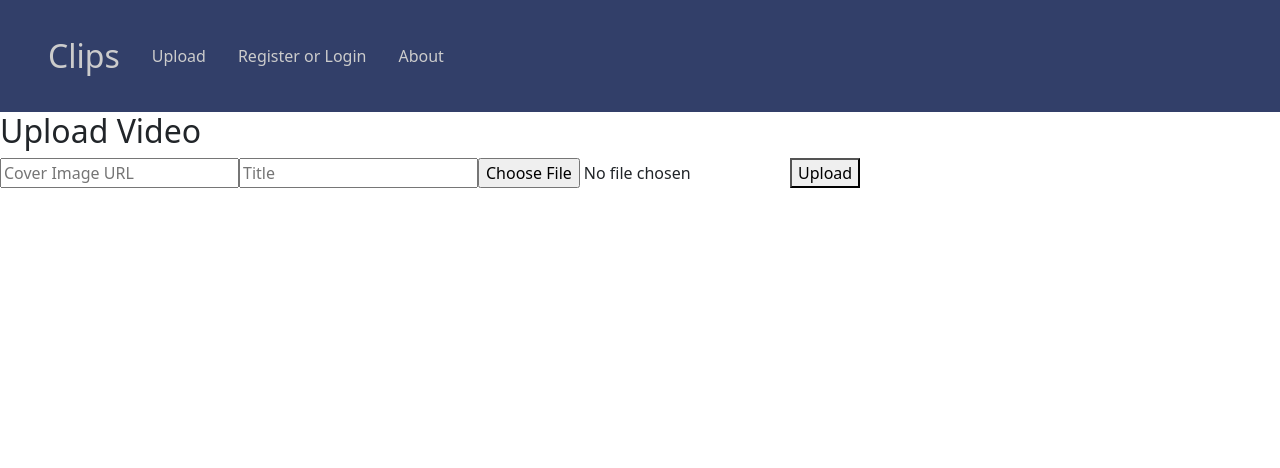
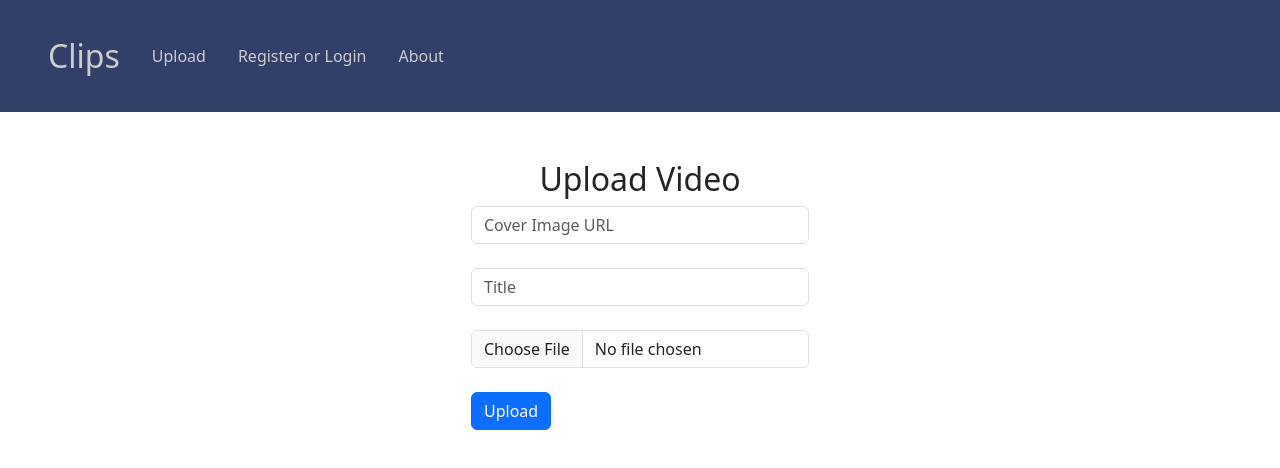
Before and after one commit to shapirab/VideoSharingApp, an Angular app: page /upload in a window 1280 px wide. Shown: the top 468 px of the page. Built offline with nearby package versions, Linux system fonts and the light colour scheme.

Commit message:
20/4/25 fixed bug in videoUploadComponent

```diff
--- a/angular.json
+++ b/angular.json
@@ -27,6 +27,7 @@
               "src/assets"
             ],
             "styles": [
+              "./node_modules/ngx-bootstrap/datepicker/bs-datepicker.css",
               "node_modules/bootstrap/dist/css/bootstrap.min.css",
               "src/styles/layouts.css",
               "src/styles.css"
--- a/package.json
+++ b/package.json
@@ -19,6 +19,7 @@
     "@angular/platform-browser-dynamic": "~13.2.0",
     "@angular/router": "~13.2.0",
     "bootstrap": "^5.3.3",
+    "ngx-bootstrap": "^8.0.0",
     "rxjs": "~7.5.0",
     "tslib": "^2.3.0",
     "zone.js": "~0.11.4"
--- a/src/app/app.module.ts
+++ b/src/app/app.module.ts
@@ -9,6 +9,7 @@ import { VideoThumbnailComponent } from './components/video-thumbnail/video-thum
 import { HttpClientModule } from '@angular/common/http';
 import { VideoUploadComponent } from './components/video-upload/video-upload.component';
 import { FormsModule } from '@angular/forms';
+import { BrowserAnimationsModule } from '@angular/platform-browser/animations';
 
 
 @NgModule({
@@ -23,7 +24,8 @@ import { FormsModule } from '@angular/forms';
     BrowserModule,
     AppRoutingModule,
     HttpClientModule,
-    FormsModule
+    FormsModule,
+    BrowserAnimationsModule
   ],
   providers: [],
   bootstrap: [AppComponent]
--- a/src/app/components/video-thumbnail/video-thumbnail.component.ts
+++ b/src/app/components/video-thumbnail/video-thumbnail.component.ts
@@ -23,7 +23,6 @@ export class VideoThumbnailComponent implements OnInit {
   }
 
   loadVideo(): void {
-    console.log('videoThumbnailComponent::loadVideo(). video = ', this.video)
     if(!this.video){
       return;
     }
--- a/src/app/components/video-upload/video-upload.component.css
+++ b/src/app/components/video-upload/video-upload.component.css
@@ -0,0 +1,11 @@
+.container{
+  display: flex;
+  flex-direction: column;
+  justify-content: center;
+  align-items: center;
+  margin-top: 3rem;
+}
+
+input{
+  margin-bottom: 1.5rem;
+}
--- a/src/app/components/video-upload/video-upload.component.html
+++ b/src/app/components/video-upload/video-upload.component.html
@@ -1,7 +1,9 @@
-<h2>Upload Video</h2>
-<form #uploadVideoFord="ngForm" (ngSubmit)="onVideoSubmit()">
-  <input type="text" [(ngModel)]="coverImg" placeholder="Cover Image URL" name="coverImg" required />
-  <input type="text" [(ngModel)]="title" placeholder="Title" name="title" required />
-  <input type="file" (change)="onFileSelected($event)" name="file" accept="video/mp4" required />
-  <button type="submit">Upload</button>
-</form>
+<div class="container">
+  <h2>Upload Video</h2>
+  <form #uploadVideoFord="ngForm" (ngSubmit)="onVideoSubmit()">
+    <input class="form-control" type="text" [(ngModel)]="coverImg" placeholder="Cover Image URL" name="coverImg" />
+    <input class="form-control" type="text" [(ngModel)]="title" placeholder="Title" name="title" required />
+    <input class="form-control" type="file" (change)="onFileSelected($event)" name="file" accept="video/mp4" required />
+    <button class="btn btn-primary" type="submit">Upload</button>
+  </form>
+</div>
--- a/src/app/components/video-upload/video-upload.component.ts
+++ b/src/app/components/video-upload/video-upload.component.ts
@@ -1,7 +1,6 @@
 import { Component, OnInit } from '@angular/core';
 import { Router } from '@angular/router';
 import { VideosService } from 'src/app/services/videos.service';
-import { VideoDto } from 'src/models/Dtos/videoDto';
 
 @Component({
   selector: 'app-video-upload',
@@ -26,10 +25,14 @@ export class VideoUploadComponent implements OnInit {
   }
 
   onVideoSubmit(){
-    if (this.selectedFile && this.coverImg && this.title) {
+    console.log('videoUploadComponent::onVideoSubmit() called')
+    if (this.selectedFile && this.title) {
+      console.log('if statement true')
       let formData = new FormData();
       formData.append('VideoFile', this.selectedFile, this.selectedFile.name);
-      formData.append('CoverImg', this.coverImg);
+      if(this.coverImg){
+        formData.append('CoverImg', this.coverImg);
+      }
       formData.append('Title', this.title);
       if (this.rating !== undefined) {
         formData.append('Rating', this.rating.toString());
--- a/src/app/services/videos.service.ts
+++ b/src/app/services/videos.service.ts
@@ -24,6 +24,7 @@ export class VideosService {
   }
 
   uploadVideo(videoDto: any): Observable<Video> {
+    console.log('videoService::uploadVideo(). videoDto: ', videoDto)
     return this.http.post<Video>(`${this.baseUrl}/videos/upload-video`, videoDto);
   }
 }
```
Also changed, not shown: 1 other file (tests, documents, lock files or other folders).
